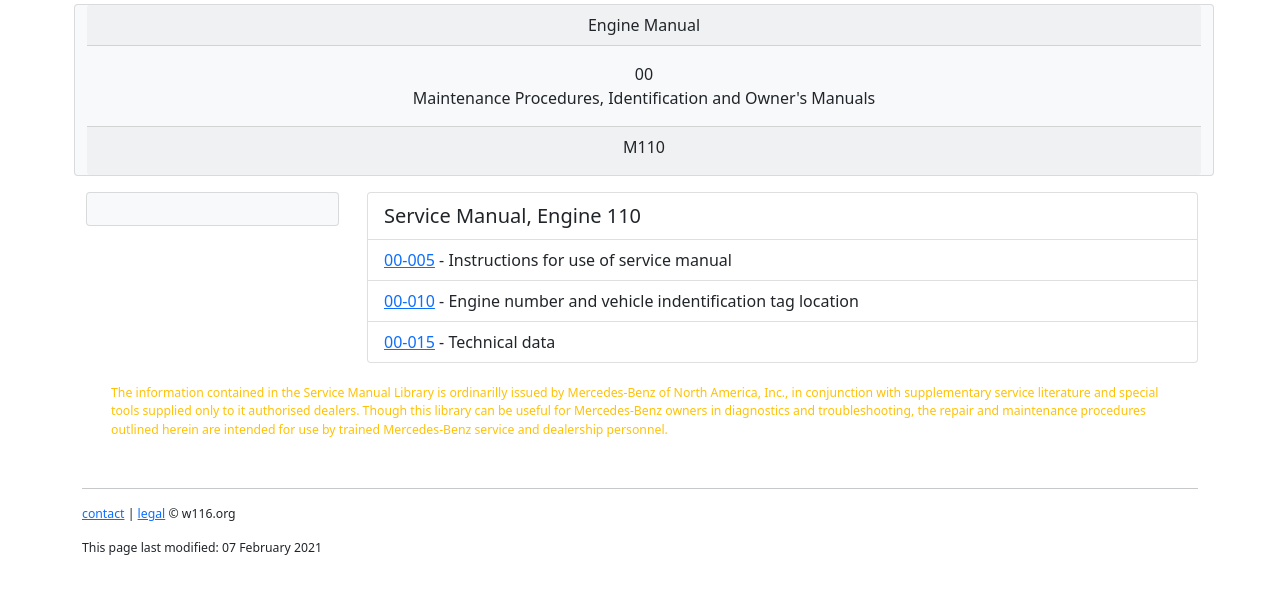
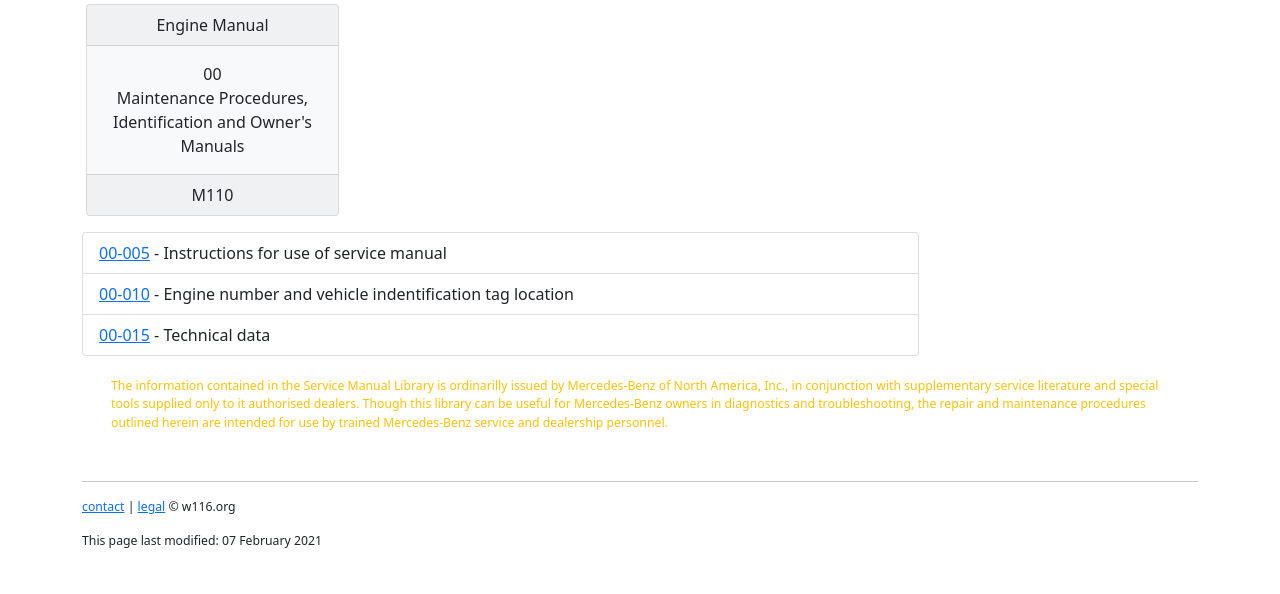
Before and after one commit to W116org/handbook, a Jekyll site: the page built from Engine/110/00General.html, in a window 1280 px wide, cut to the strip 220-814 px from the top of the page. Built offline with Jekyll 4.4.1, drawn with Linux system fonts in a browser that asks for light colours; comment, search, counter and statistics services are not loaded.

Commit message:
Update 00General.html

```diff
--- a/Engine/110/00General.html
+++ b/Engine/110/00General.html
@@ -7,25 +7,18 @@ lead: "1972-1980: 280S 280SE 300SD 450SE 450SEL"
 ---
 
 <div class="row">
-  <div class="card text-center text-dark bg-light mb-3 mx-1">
-    <div class="card-header">Engine Manual</div>
-    <div class="card-body">
-      <p class="card-text">00<br>Maintenance Procedures, Identification and Owner's Manuals</p>
-    </div>
-    <div class="card-footer">
-      <P class="card-title">M110</p>
+  <div class="col-xs-12 col-md-3">
+    <div class="card text-center text-dark bg-light mb-3 mx-1">
+      <div class="card-header">Engine Manual</div>
+      <div class="card-body">
+        <p class="card-text">00<br>Maintenance Procedures, Identification and Owner's Manuals</p>
+      </div>
+      <div class="card-footer">M110</div>
     </div>
   </div>
-<div class="col-xs-12 col-md-3">
-    <div class="card text-dark bg-light mb-3 mx-1">
-      <div class="card-body">
-
-      </div>
-    </div>
   </div>
   <div class="col-xs-12 col-md-9">
     <ul class="list-group mb-1">
-      <li class="list-group-item lead">Service Manual, Engine 110</li>
       <li class="list-group-item"><a href="{{site.cdpath}}/Engine/110/00-005.pdf">00-005</a> - Instructions for use of service manual</li>
       <li class="list-group-item"><a href="{{site.cdpath}}/Engine/110/00-010.pdf">00-010</a> - Engine number and vehicle indentification tag location</li>
       <li class="list-group-item"><a href="{{site.cdpath}}/Engine/110/00-015.pdf">00-015</a> - Technical data</li>
```
